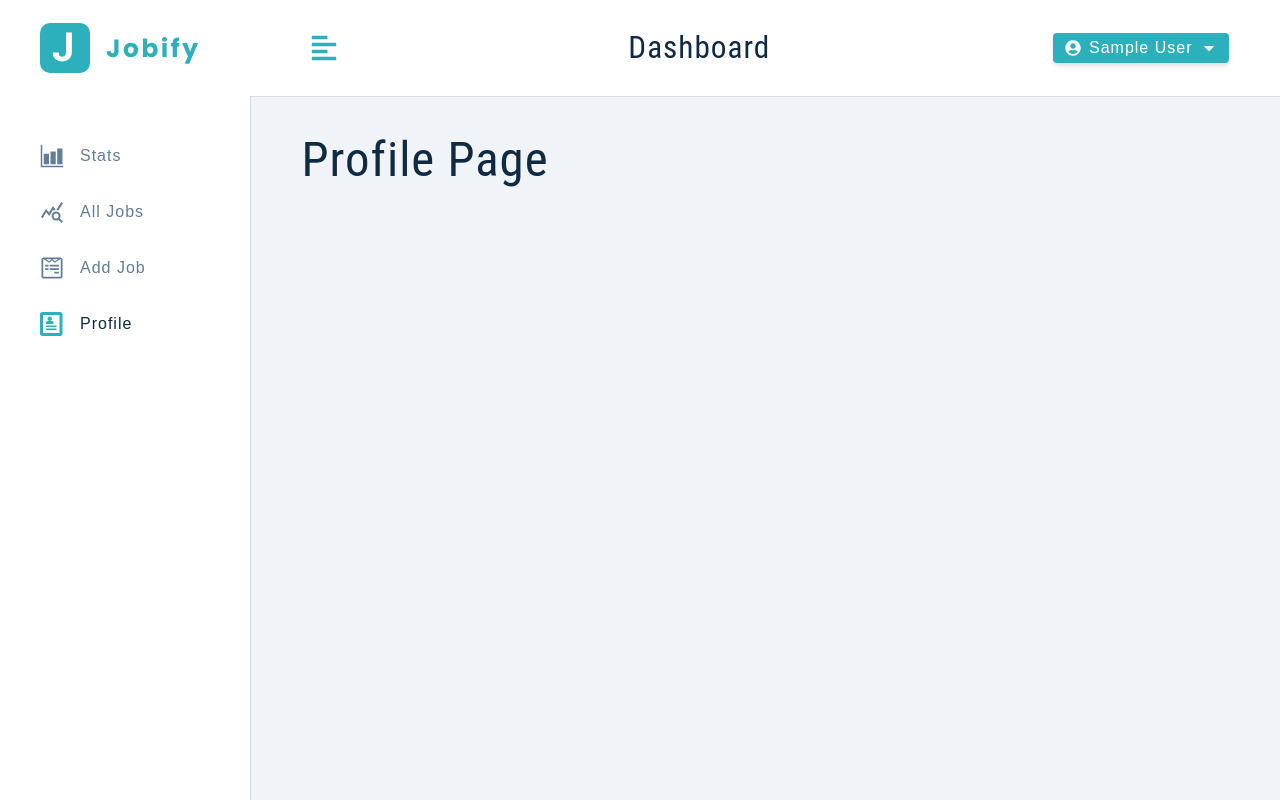
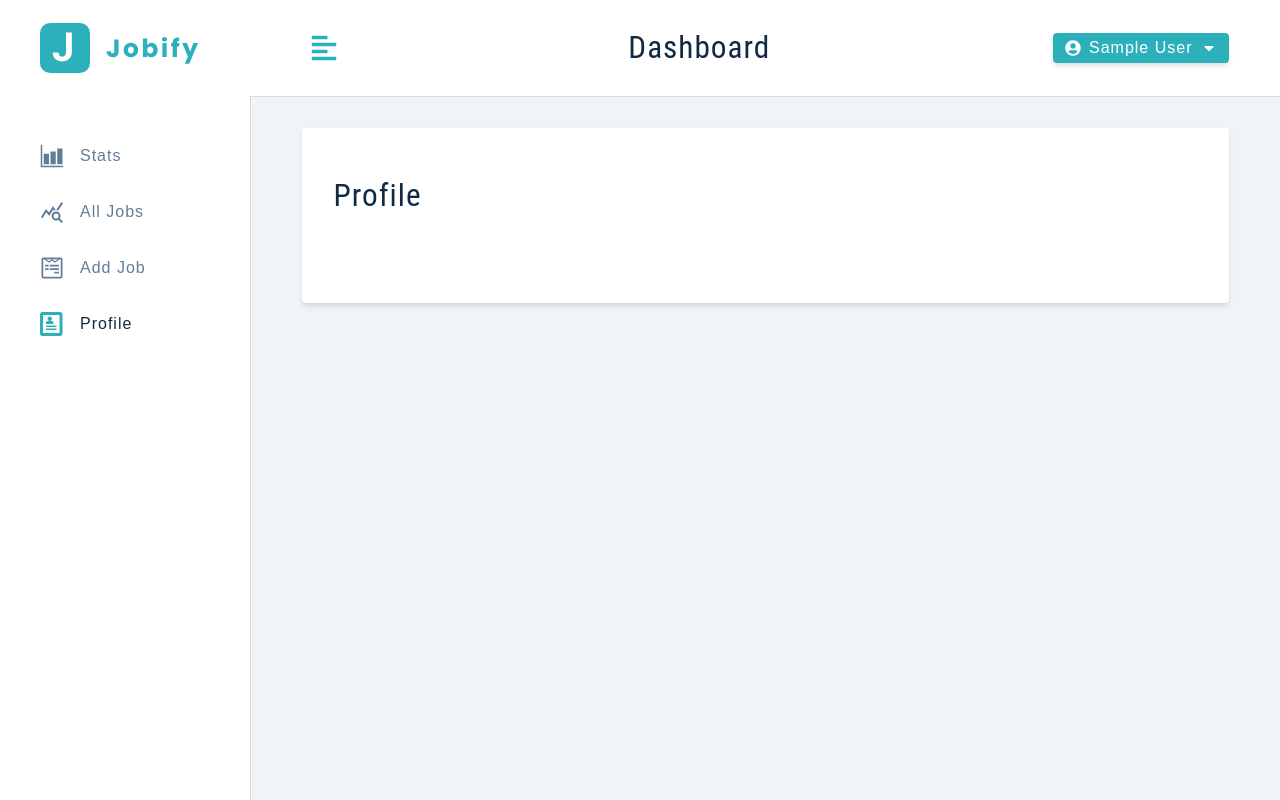
Before and after one commit to mukhtar-github/jobify-app, a React (Create React App) app in the folder client/: page /profile in a window 1280 px wide. Built offline with nearby package versions, Linux system fonts and the light colour scheme; sample sign-in values are in the browser's storage.

Commit message:
Update file

```diff
--- a/client/src/pages/dashboard/Profile.js
+++ b/client/src/pages/dashboard/Profile.js
@@ -17,7 +17,13 @@ const Profile = () => {
     console.log("update user");
   };
 
-  return <h1>Profile Page</h1>;
+  return (
+    <Wrapper>
+      <form className="form" onSubmit={handleSubmit}>
+        <h3>Profile</h3>
+      </form>
+    </Wrapper>
+  );
 };
 
 export default Profile;
```
